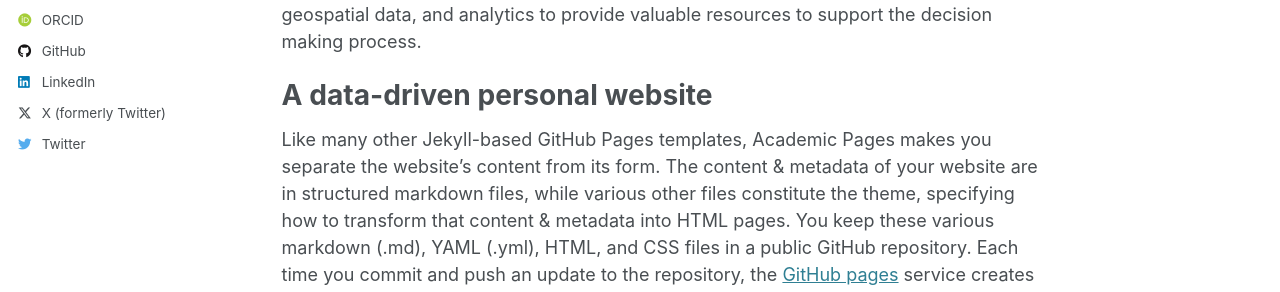
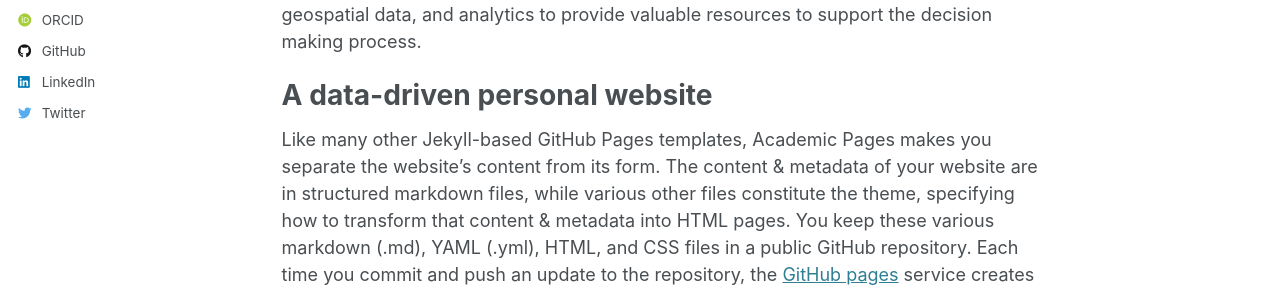
Before and after one commit to Matteo-Mastro/Matteo-Mastro.github.io, a Jekyll site: the page built from _pages/about.md, in a window 1280 px wide. Shown: the part 471-763 px from the top of the page. Built offline with Jekyll 4.4.1, drawn with Linux system fonts in a browser that asks for light colours; some web fonts are replaced.

Commit message:
Update author-profile.html

```diff
--- a/_includes/author-profile.html
+++ b/_includes/author-profile.html
@@ -136,7 +136,7 @@
         <li><a href="https://{{ author.tumblr }}.tumblr.com"><i class="fab fa-fw fa-tumblr icon-pad-right" aria-hidden="true"></i>Tumblr</a></li>
       {% endif %}
       {% if author.twitter %}
-        <li><a href="https://twitter.com/{{ author.twitter }}"><i class="fab fa-fw fa-x-twitter icon-pad-right" aria-hidden="true"></i>X (formerly Twitter)</a></li>
+        <li><a href="https://twitter.com/{{ author.twitter }}"><i class="fab fa-fw fa-twitter icon-pad-right" aria-hidden="true"></i>Twitter</a></li>
       {% endif %}
       {% if author.vine %}
         <li><a href="https://vine.co/u/{{ author.vine }}"><i class="fab fa-fw fa-vine icon-pad-right" aria-hidden="true"></i>Vine</a></li>
@@ -156,9 +156,7 @@
       {% if author.zhihu %}
         <li><a href="https://www.zhihu.com/people/{{ author.zhihu }}"><i class="fab fa-fw fa-zhihu icon-pad-right" aria-hidden="true"></i>Zhihu</a></li>
       {% endif %}
-      {% if author.twitter %}
-        <li><a href="{{ author.twitter }}"><i class="fab fa-fw fa-twitter icon-pad-right" aria-hidden="true"></i>Twitter</a></li>
-      {% endif %}
+
       </ul>
   </div>
 </div>
```
